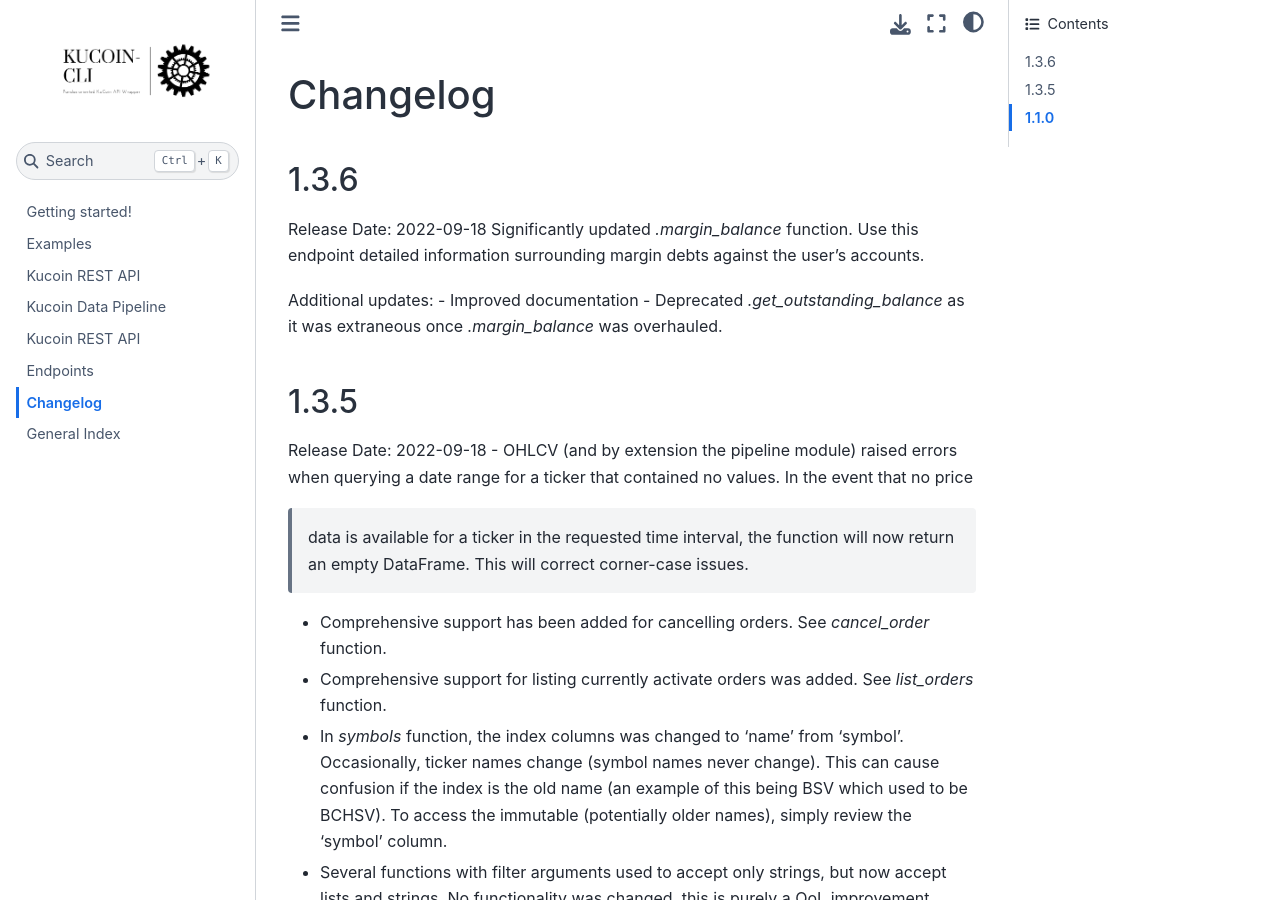
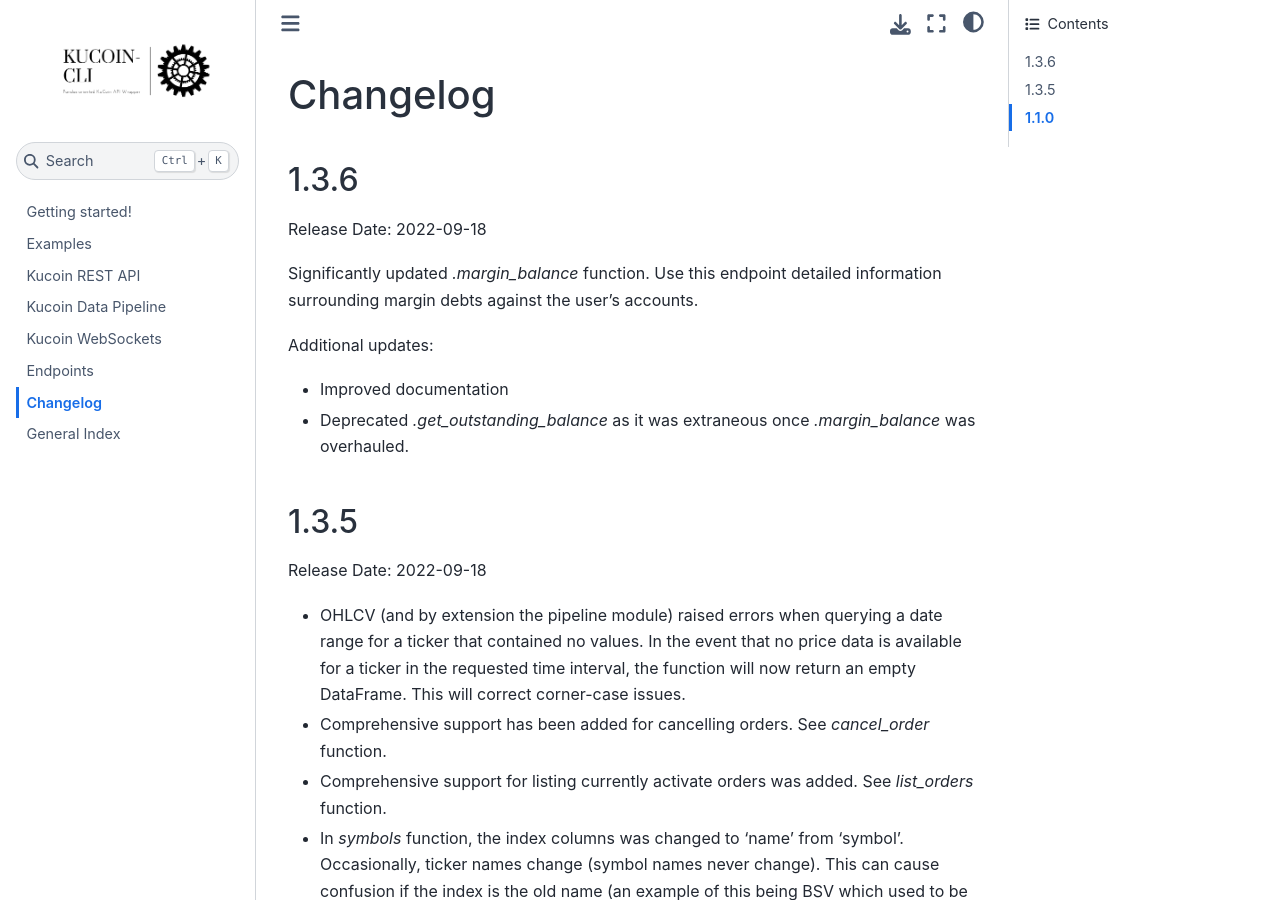
Before and after one commit to jaythequant/kucoin-cli, a Sphinx documentation site: the page built from docs/changelog.rst, in a window 1280 px wide and 900 px high. Built offline with Sphinx 7.4.7 and the Sphinx Book theme 1.1.4, drawn with Linux system fonts in a browser that asks for light colours.

```diff
--- a/docs/changelog.rst
+++ b/docs/changelog.rst
@@ -4,29 +4,32 @@ Changelog
 1.3.6
 -----
 Release Date: 2022-09-18
+
 Significantly updated `.margin_balance` function. Use this endpoint detailed information surrounding margin debts
 against the user's accounts.
 
 Additional updates:
-- Improved documentation
-- Deprecated `.get_outstanding_balance` as it was extraneous once `.margin_balance` was overhauled.
+
+* Improved documentation
+* Deprecated `.get_outstanding_balance` as it was extraneous once `.margin_balance` was overhauled.
 
 1.3.5
 -----
 Release Date: 2022-09-18
-- OHLCV (and by extension the pipeline module) raised errors when querying a date range for a ticker that contained no values. In the event that no price
+
+* OHLCV (and by extension the pipeline module) raised errors when querying a date range for a ticker that contained no values. In the event that no price
   data is available for a ticker in the requested time interval, the function will now return an empty DataFrame. This will correct corner-case issues.
-- Comprehensive support has been added for cancelling orders. See `cancel_order` function.
-- Comprehensive support for listing currently activate orders was added. See `list_orders` function.
-- In `symbols` function, the index columns was changed to 'name' from 'symbol'. Occasionally, ticker names change (symbol names never change). This can cause
+* Comprehensive support has been added for cancelling orders. See `cancel_order` function.
+* Comprehensive support for listing currently activate orders was added. See `list_orders` function.
+* In `symbols` function, the index columns was changed to 'name' from 'symbol'. Occasionally, ticker names change (symbol names never change). This can cause
   confusion if the index is the old name (an example of this being BSV which used to be BCHSV). To access the immutable (potentially older names),
   simply review the 'symbol' column.
-- Several functions with filter arguments used to accept only strings, but now accept lists and strings. No functionality was changed, this is purely a QoL
+* Several functions with filter arguments used to accept only strings, but now accept lists and strings. No functionality was changed, this is purely a QoL
   improvement.
-- OHLCV function now accepts `start` argument in addition to `begin`. The arguments provide identical functionality. `begin` is confusing to work with as
+* OHLCV function now accepts `start` argument in addition to `begin`. The arguments provide identical functionality. `begin` is confusing to work with as
   other popular data acquisition tools (e.g. yfinance) use `start` arguments. Please switch existing tools to `start` where applicable. The `begin` argument
   will now raise a deprecation warning and will be removed from the kucoincli API at some point in the future.
-- `get_marginable_pairs` was officially deprecated. Use `symbols` with `marginable=True` to replicate the deprecated function.
+* `get_marginable_pairs` was officially deprecated. Use `symbols` with `marginable=True` to replicate the deprecated function.
 
 1.1.0
 -----
--- a/docs/socket.rst
+++ b/docs/socket.rst
@@ -1,4 +1,4 @@
-Kucoin REST API
----------------
+Kucoin WebSockets
+-----------------
 .. automodule:: kucoincli.sockets
    :members:
--- a/setup.py
+++ b/setup.py
@@ -3,7 +3,7 @@ import setuptools
 with open("README.rst", "r", encoding="utf-8") as fh:
     long_description = fh.read()
 
-version = "1.3.6"
+version = "1.3.7"
 
 setuptools.setup(
     name="kucoin-cli",
```
Also changed, not shown: 1 other file.
